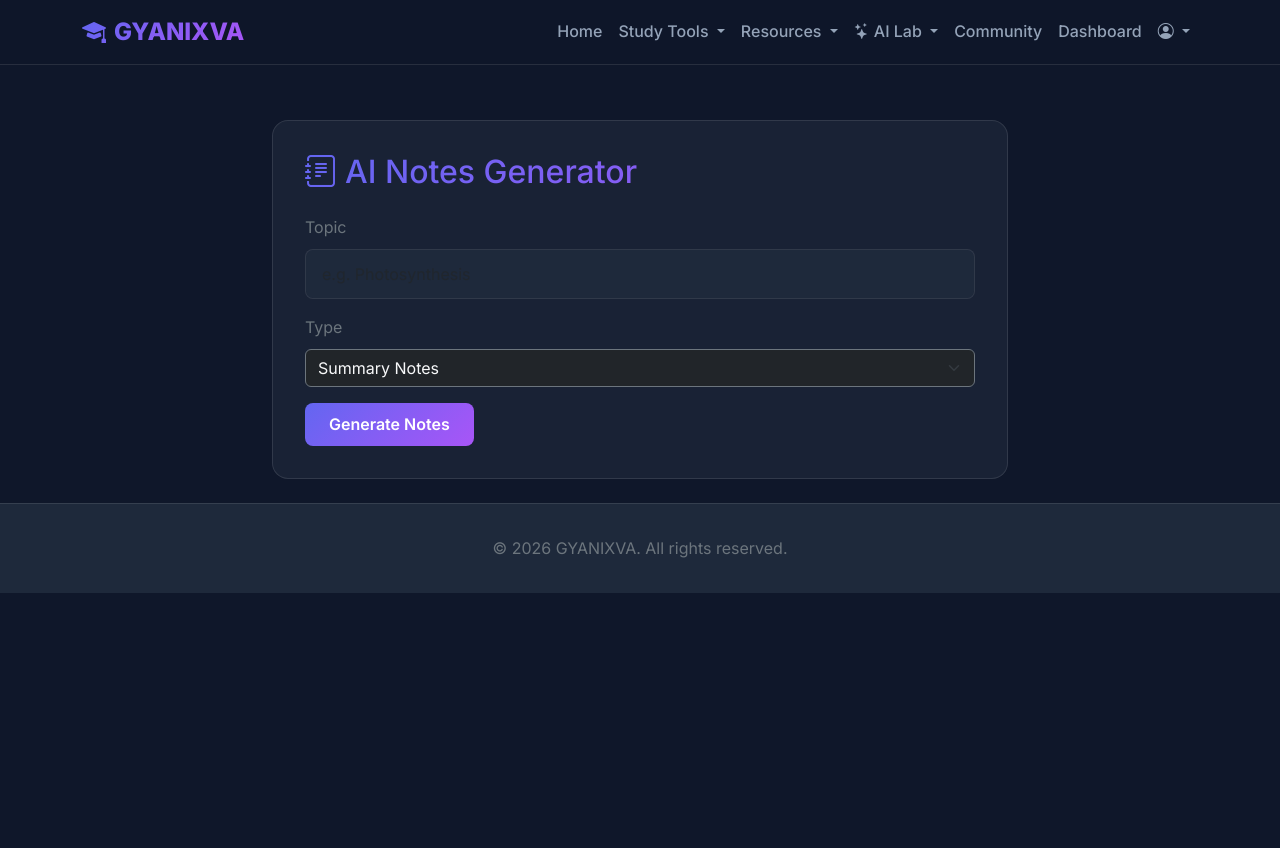
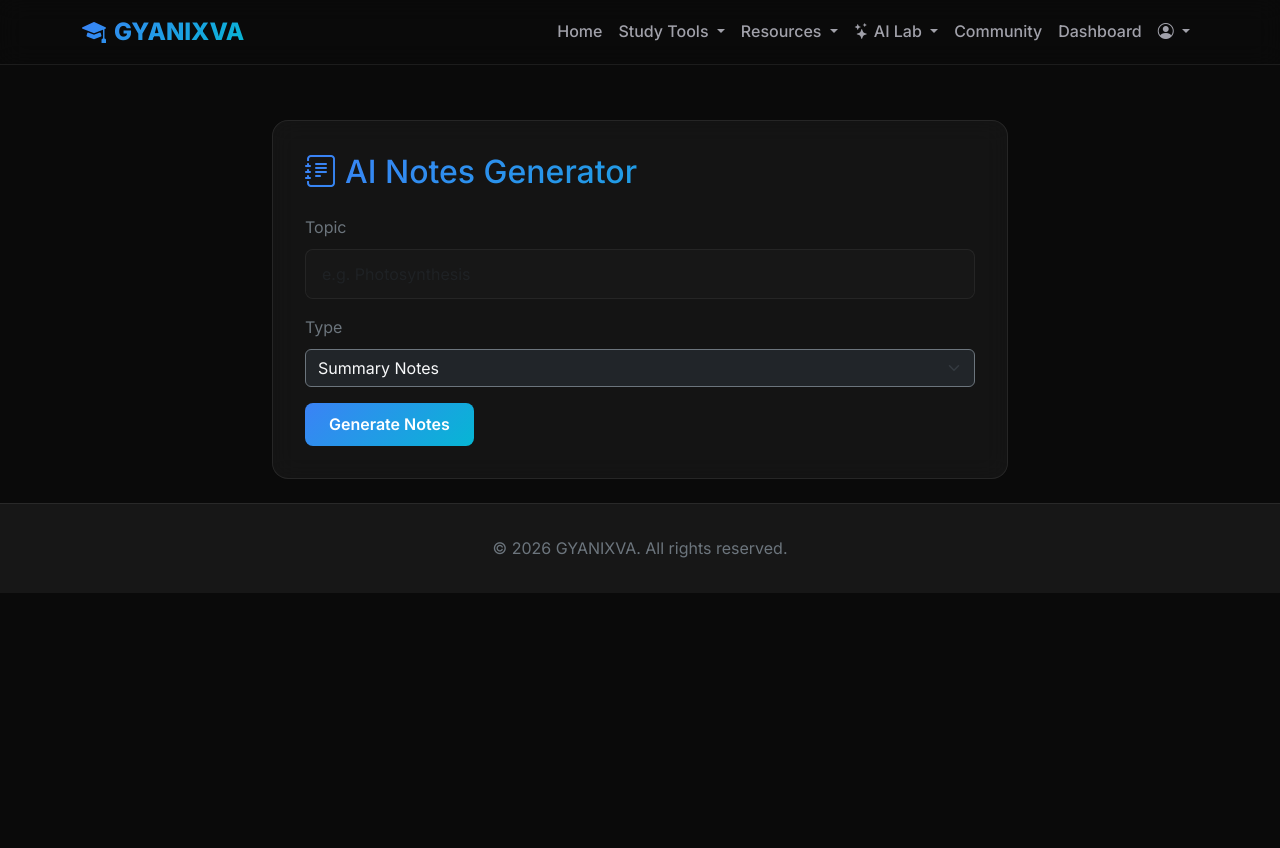
Before and after one commit to vikash0885/GYANIXVA, a Flask app: page /ai/notes in a window 1280 px wide. Run offline with Flask 3, Linux system fonts and the light colour scheme; data comes from the database, SQL or seed files in the repository.

Commit message:
Fixed CSS syntax

```diff
--- a/app/static/css/style.css
+++ b/app/static/css/style.css
@@ -1,14 +1,14 @@
 :root {
-    --bg-primary: #0f172a;
-    --bg-secondary: #1e293b;
-    --text-primary: #f8fafc;
-    --text-secondary: #94a3b8;
-    --accent-color: #6366f1;
-    /* Indigo */
-    --accent-hover: #4f46e5;
-    --gradient-primary: linear-gradient(135deg, #6366f1 0%, #a855f7 100%);
-    --card-bg: rgba(30, 41, 59, 0.7);
-    --glass-border: 1px solid rgba(255, 255, 255, 0.1);
+    --bg-primary: #0a0a0a;
+    --bg-secondary: #171717;
+    --text-primary: #ededed;
+    --text-secondary: #a1a1aa;
+    --accent-color: #3b82f6;
+    /* Professional Blue */
+    --accent-hover: #2563eb;
+    --gradient-primary: linear-gradient(135deg, #3b82f6 0%, #06b6d4 100%);
+    --card-bg: rgba(23, 23, 23, 0.8);
+    --glass-border: 1px solid rgba(255, 255, 255, 0.08);
 }
 
 body {
@@ -60,8 +60,8 @@ h6 {
 
 /* Navbar */
 .navbar {
-    background-color: rgba(15, 23, 42, 0.9) !important;
-    backdrop-filter: blur(10px);
+    background-color: rgba(10, 10, 10, 0.9) !important;
+    backdrop-filter: blur(12px);
     border-bottom: var(--glass-border);
 }
 
```
